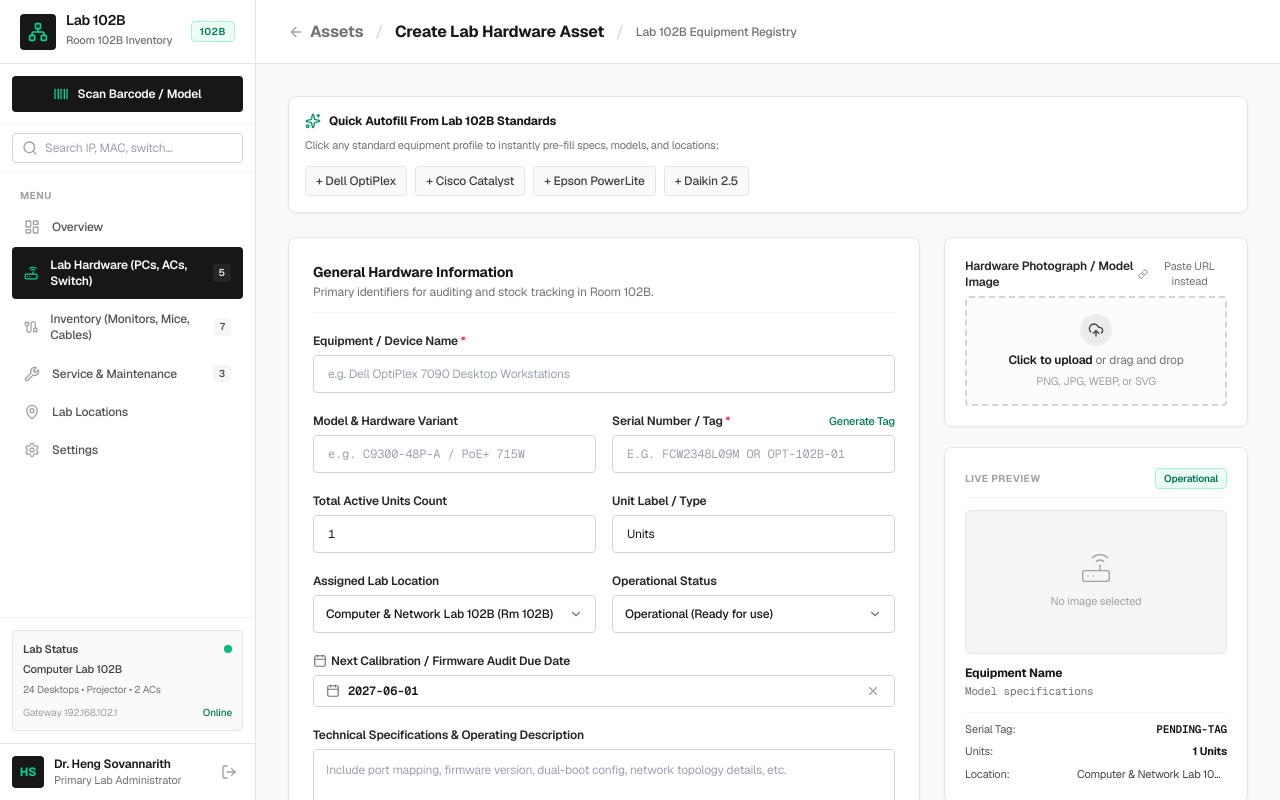
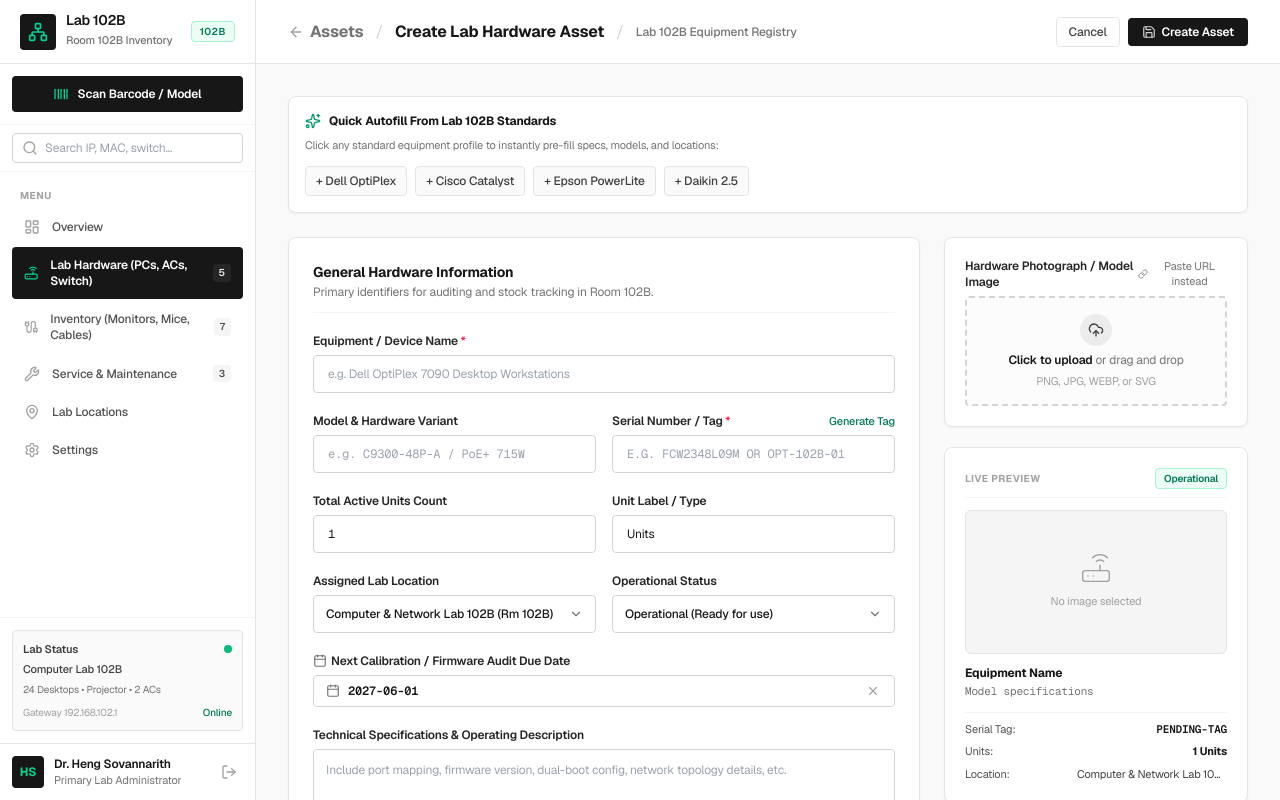
Before and after one commit to Ari-ICU/lab-stock, a Next.js app in the folder client/: page /assets/create in a window 1280 px wide. Built offline with nearby package versions, Linux system fonts and the light colour scheme.

Commit message:
feat: add save and create action buttons to asset forms

```diff
--- a/client/src/app/assets/[id]/edit/EditAssetClient.tsx
+++ b/client/src/app/assets/[id]/edit/EditAssetClient.tsx
@@ -183,6 +183,19 @@ export default function EditAssetClient({ id: propId }: { id?: string }) {
 
             <button
               type="button"
+              onClick={() => {
+                const form = document.getElementById('edit-asset-form') as HTMLFormElement;
+                if (form) form.requestSubmit();
+              }}
+              disabled={isSubmitting}
+              className="inline-flex items-center gap-1.5 px-3.5 py-1.5 bg-neutral-900 hover:bg-neutral-800 disabled:bg-neutral-400 text-white rounded text-xs font-semibold transition-colors cursor-pointer shadow-xs"
+            >
+              <Save className="w-3.5 h-3.5 text-neutral-300" />
+              <span>{isSubmitting ? 'Saving...' : 'Save Changes'}</span>
+            </button>
+
+            <button
+              type="button"
               onClick={() => setShowDeleteConfirm(true)}
               className="inline-flex items-center gap-1.5 px-2.5 sm:px-3 py-1.5 bg-white border border-rose-200 text-rose-600 hover:bg-rose-50 rounded text-xs font-medium transition-colors cursor-pointer"
             >
@@ -227,7 +240,11 @@ export default function EditAssetClient({ id: propId }: { id?: string }) {
         )}
 
         {/* Two-Column Form Layout */}
-        <form onSubmit={handleSubmit} className="grid grid-cols-1 lg:grid-cols-3 gap-6">
+        <form
+          id="edit-asset-form"
+          onSubmit={handleSubmit}
+          className="grid grid-cols-1 lg:grid-cols-3 gap-6"
+        >
           {/* Main 2 Cols: Form Fields */}
           <div className="lg:col-span-2 space-y-6">
             {/* Primary Details Card */}
--- a/client/src/app/assets/create/page.tsx
+++ b/client/src/app/assets/create/page.tsx
@@ -157,7 +157,29 @@ export default function CreateAssetPage() {
         backHref="/assets"
         backLabel="Assets"
         showExport={false}
-        showAction={false}
+        actions={
+          <div className="flex items-center gap-2">
+            <Link
+              href="/assets"
+              className="inline-flex items-center gap-1.5 px-2.5 sm:px-3 py-1.5 bg-white border border-neutral-200 text-neutral-700 hover:bg-neutral-50 rounded text-xs font-medium transition-colors"
+            >
+              Cancel
+            </Link>
+
+            <button
+              type="button"
+              onClick={() => {
+                const form = document.getElementById('new-asset-form') as HTMLFormElement;
+                if (form) form.requestSubmit();
+              }}
+              disabled={isSubmitting}
+              className="inline-flex items-center gap-1.5 px-3.5 py-1.5 bg-neutral-900 hover:bg-neutral-800 disabled:bg-neutral-400 text-white rounded text-xs font-semibold transition-colors cursor-pointer shadow-xs"
+            >
+              <Save className="w-3.5 h-3.5 text-neutral-300" />
+              <span>{isSubmitting ? 'Creating...' : 'Create Asset'}</span>
+            </button>
+          </div>
+        }
       />
 
       <div className="flex-1 overflow-y-auto p-4 sm:p-8 space-y-6 max-w-8xl w-full mx-auto">
```
